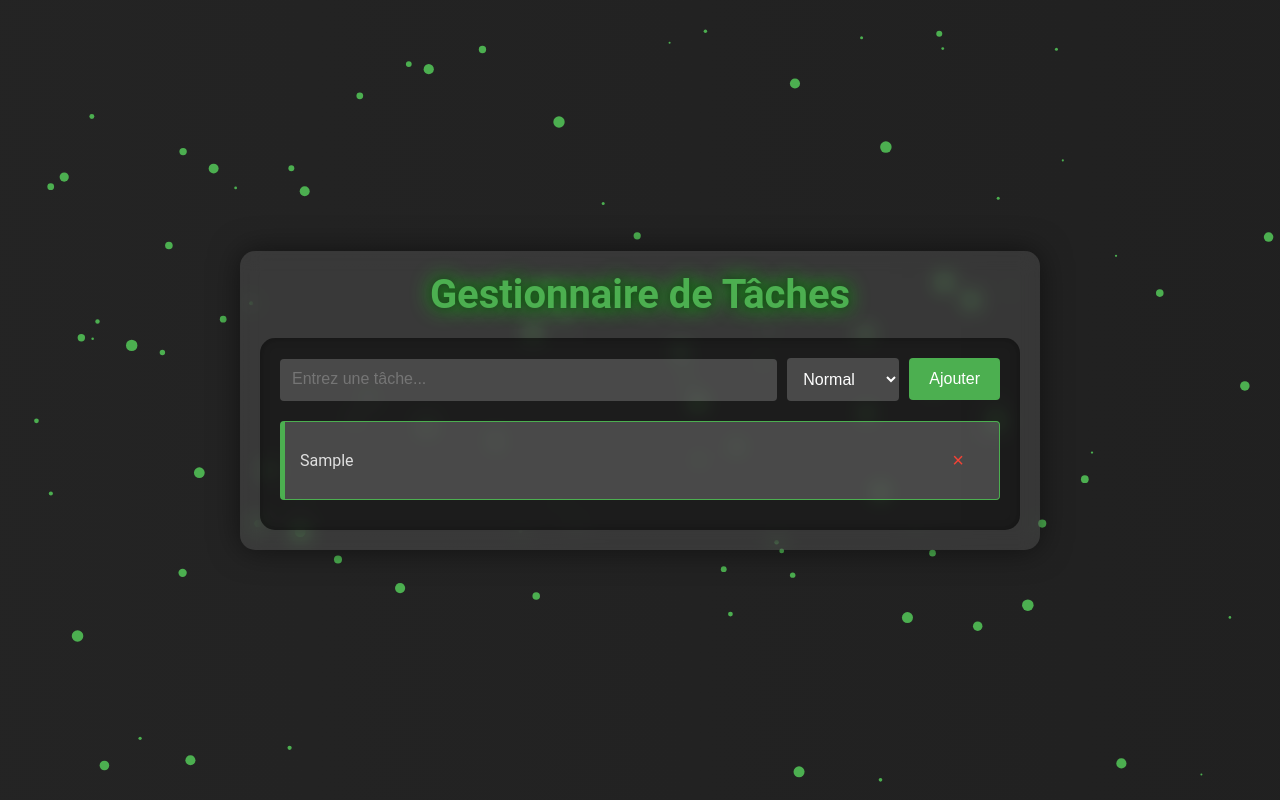
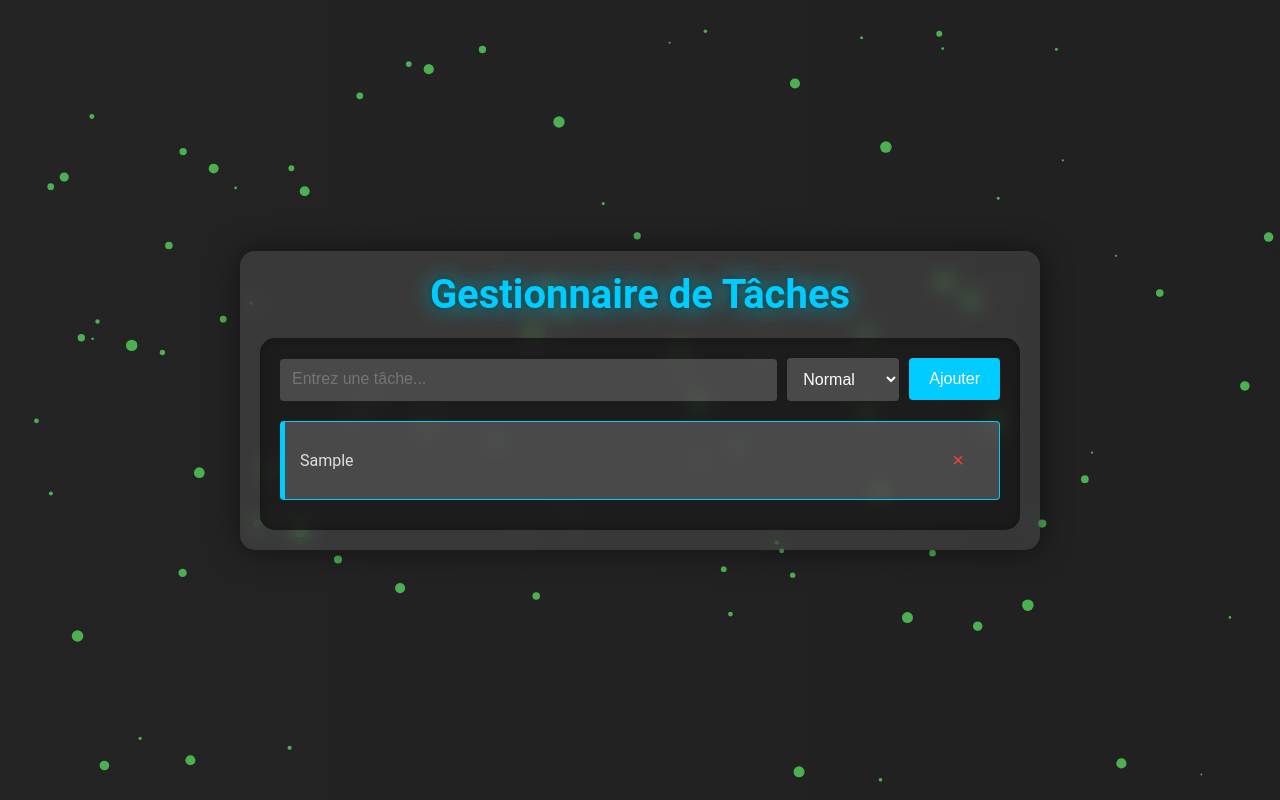
Before and after one commit to securecodecreator/Gestionnaire-taches, a plain HTML site: page index.html in a window 1280 px wide. Both pictures are taken after typing "Sample" into the empty fields and a click on the button "Ajouter". Drawn offline with Linux system fonts and the light colour scheme.

Commit message:
Update style.css

```diff
--- a/style.css
+++ b/style.css
@@ -64,20 +64,20 @@ header {
 
 header h1 {
     font-size: 2.5rem;
-    color: #4CAF50;
+    color: #00ccff;
     text-shadow: 0 0 10px rgba(0, 0, 0, 0.5);
     animation: reflection 3s infinite;
 }
 
 @keyframes reflection {
     0% {
-        text-shadow: 0 0 10px rgba(0, 0, 0, 0.5), 0 0 20px rgba(0, 255, 0, 0.75);
+        text-shadow: 0 0 10px rgba(0, 0, 0, 0.5), 0 0 20px rgba(0, 234, 255, 0.75);
     }
     50% {
-        text-shadow: 0 0 10px rgba(0, 0, 0, 0.5), 0 0 20px rgba(0, 255, 0, 1);
+        text-shadow: 0 0 10px rgba(0, 0, 0, 0.5), 0 0 20px rgba(0, 234, 255, 1);
     }
     100% {
-        text-shadow: 0 0 10px rgba(0, 0, 0, 0.5), 0 0 20px rgba(0, 255, 0, 0.75);
+        text-shadow: 0 0 10px rgba(0, 0, 0, 0.5), 0 0 20px rgba(0, 234, 255, 0.75);
     }
 }
 
@@ -125,7 +125,7 @@ header h1 {
 button {
     padding: 12px 20px;
     font-size: 16px;
-    background: #4CAF50;
+    background: #00ccff;
     color: white;
     border: none;
     border-radius: 4px;
@@ -134,7 +134,7 @@ button {
 }
 
 button:hover {
-    background-color: #45a049;
+    background-color: #008aad;
     transform: translateY(-2px);
 }
 
@@ -182,7 +182,7 @@ button:hover {
 }
 
 .task-item.priority-normal {
-    border-color: #4CAF50;
+    border-color: #00ccff;
 }
 
 .task-item.priority-important {
```
